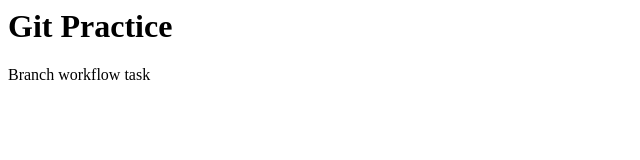
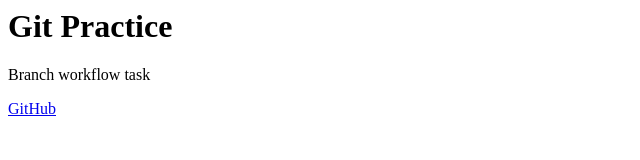
Before and after one commit to mlkyybff0/newwork, a plain HTML site: page index.html in a window 1280 px wide. Shown: the full height of the page, 0-640 px from the left. Drawn offline with Linux system fonts and the light colour scheme.

Commit message:
Update HTML page

```diff
--- a/index.html
+++ b/index.html
@@ -1,2 +1,3 @@
 <h1>Git Practice</h1>
 <p>Branch workflow task</p>
+<a href="https://github.com">GitHub</a>
```
